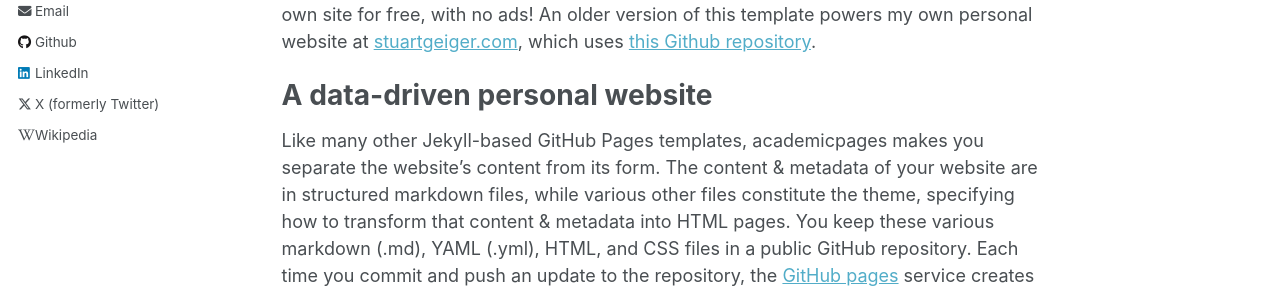
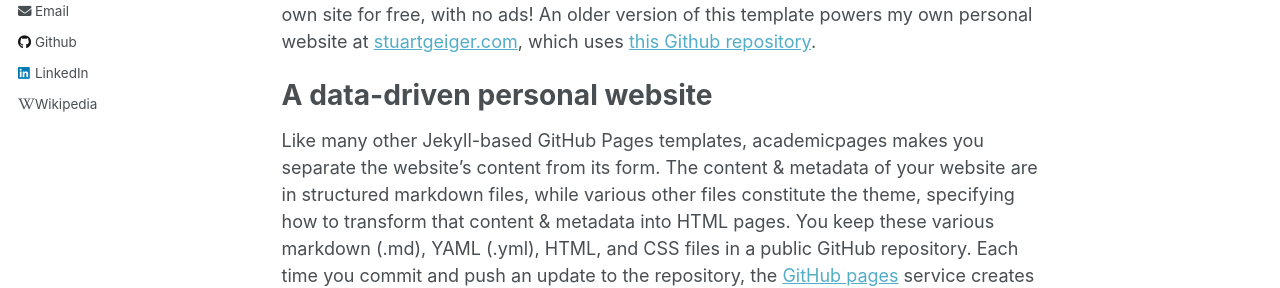
Before and after one commit to jakjr2000/jakjr2000.github.io, a Jekyll site: the page built from _pages/about.md, in a window 1280 px wide. Shown: the part 371-659 px from the top of the page. Built offline with Jekyll 4.4.1, drawn with Linux system fonts in a browser that asks for light colours.

Commit message:
Update _config.yml

```diff
--- a/_config.yml
+++ b/_config.yml
@@ -64,7 +64,7 @@ author:
   steam            : # Username
   telegram         : # URL
   tumblr           : # Username
-  twitter          : "jakjr_"
+  twitter          : # "jakjr_"
   vine             : # Username
   weibo            : # Username
   wikipedia        : "Jakjr"
```
